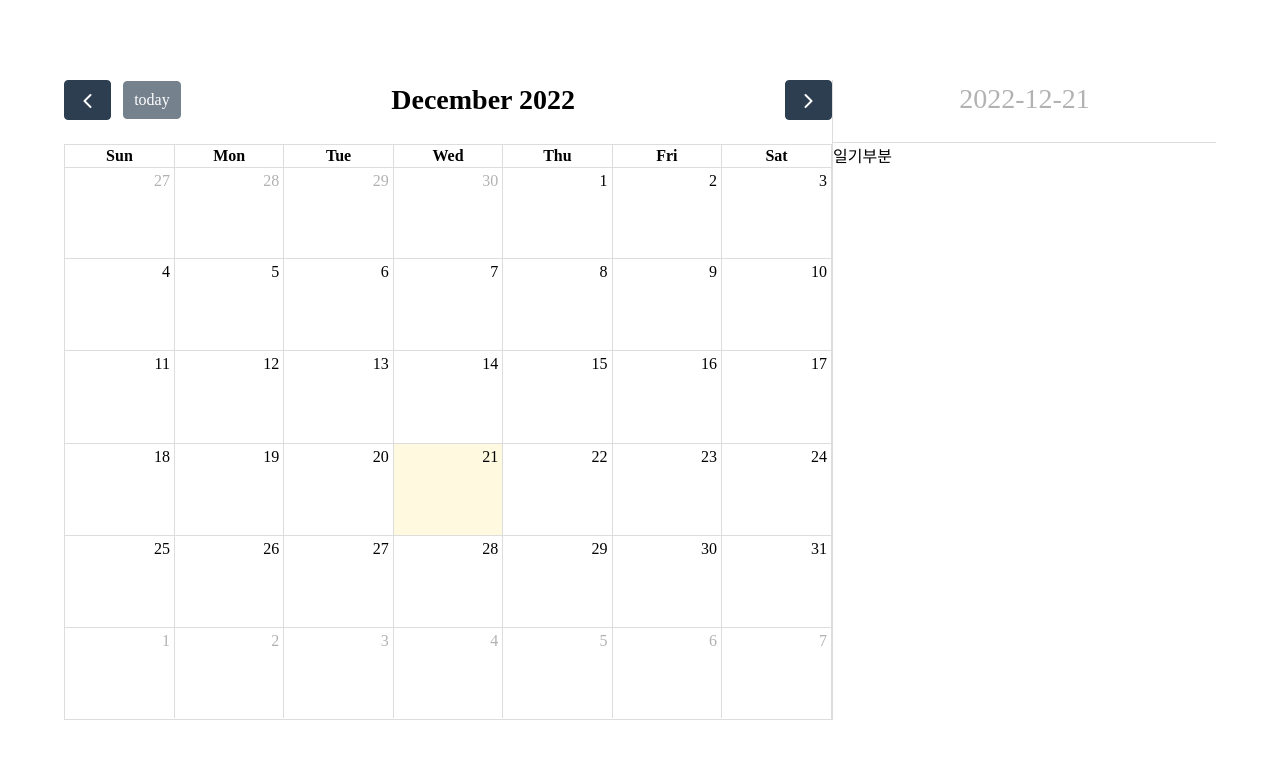
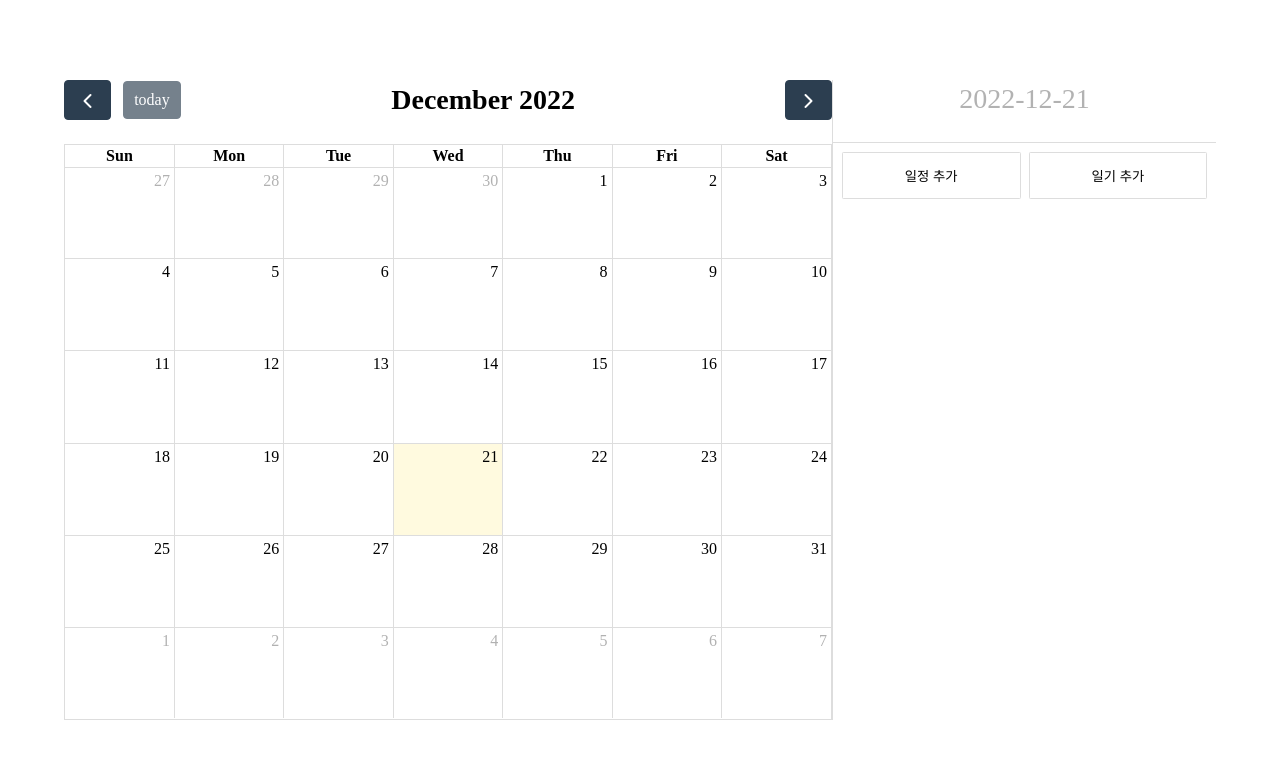
Before and after one commit to limdoohee/web-diary, a React (Create React App) app: page / in a window 1280 px wide. Shown: the top 758 px of the page. Built offline with nearby package versions, Linux system fonts and the light colour scheme; no server answers; the database is empty.

Commit message:
일정 추가 기능

```diff
--- a/src/App.js
+++ b/src/App.js
@@ -2,7 +2,7 @@ import React, { useState, useEffect } from "react";
 import FullCalendar from "@fullcalendar/react"; // must go before plugins
 import dayGridPlugin from "@fullcalendar/daygrid"; // a plugin!
 import interactionPlugin from "@fullcalendar/interaction"; // needed for dayClick
-import Info from "./Info";
+import Detail from "./Detail";
 import { db } from "./Firebase/Firebase";
 import { collection, getDocs } from "firebase/firestore";
 
@@ -18,7 +18,7 @@ function App() {
       const newData = querySnapshot.docs
         .map((doc) => ({
           ...doc.data(),
-          title: doc.id,
+          id: doc.id,
         }))
         .map((arr) => {
           return arr.end
@@ -84,7 +84,7 @@ function App() {
         eventClick={handleEventClick}
         // eventContent={renderEventContent}
       />
-      <Info clickeDate={clickDate} data={filteredData} />
+      <Detail clickeDate={clickDate} data={filteredData} />
     </div>
   );
 }
--- /dev/null
+++ b/src/Detail.js
@@ -0,0 +1,120 @@
+import List from "./List";
+import styled from "styled-components";
+import Diary from "./Diary";
+import { useState } from "react";
+import { db } from "./Firebase/Firebase";
+import { collection, addDoc } from "firebase/firestore";
+
+const Wrapper = styled.div`
+  border-left: 1px solid #ddd;
+  width: 30%;
+  display: flex;
+  flex-direction: column;
+  font-size: 1em;
+  > div {
+    &:nth-child(1) {
+      padding-top: 0.2em;
+      padding-bottom: 1.66em;
+      border-bottom: 1px solid #ddd;
+    }
+  }
+`;
+
+const Date = styled.h1`
+  text-align: center;
+  font-size: 1.75em;
+  color: rgba(0, 0, 0, 0.3);
+  font-weight: 300;
+`;
+
+const BtnWrapper = styled.div`
+  display: flex;
+  justify-content: space-between;
+  padding: 0.3em;
+`;
+
+const Button = styled.button`
+  border: 1px solid #ddd;
+  border-radius: 0.1em;
+  padding: 1em;
+  flex: 1;
+  margin: 0.3em;
+  cursor: pointer;
+`;
+
+const NewList = styled.div``;
+
+const Detail = ({ clickeDate, data }) => {
+  const isDiary = data.filter((e) => e.diary);
+  const [isEditDiary, setIsEditDiary] = useState(false);
+  const [isAddList, setIsAddList] = useState(false);
+
+  const [title, setTitle] = useState("");
+
+  const addList = () => {
+    setIsAddList(!isAddList);
+  };
+
+  const addDiary = () => {
+    setIsEditDiary(!isEditDiary);
+  };
+
+  const changeTitle = (e) => {
+    setTitle(e.target.value);
+  };
+
+  const addHandler = async (e) => {
+    e.preventDefault();
+
+    try {
+      const docRef = await addDoc(collection(db, "date"), {
+        title: title,
+        start: clickeDate,
+      });
+      console.log("Document written with ID: ", docRef, docRef.id);
+    } catch (e) {
+      console.error("Error adding document: ", e);
+    }
+  };
+
+  return (
+    <Wrapper>
+      <div>
+        <Date>{clickeDate}</Date>
+      </div>
+      <div>
+        <List data={data} />
+        {isDiary.length > 0 && (
+          <Diary data={isDiary} isEditDiary={isEditDiary} bgColor="red" />
+        )}
+        {isAddList && (
+          <NewList>
+            <input
+              type="text"
+              value={title}
+              placeholder="일정 입력"
+              required
+              onChange={changeTitle}
+            />
+          </NewList>
+        )}
+      </div>
+      <BtnWrapper>
+        {isAddList ? (
+          <>
+            <Button onClick={addHandler}>저장</Button>
+          </>
+        ) : (
+          <>
+            <Button onClick={addList}>일정 추가</Button>
+            <Button onClick={addDiary}>
+              {isDiary.length > 0 ? "일기 수정" : "일기 추가"}
+            </Button>
+          </>
+        )}
+      </BtnWrapper>
+    </Wrapper>
+  );
+};
+
+export default Detail;
--- /dev/null
+++ b/src/Diary.js
@@ -0,0 +1,29 @@
+import styled from "styled-components";
+
+const Title = styled.h1`
+  font-size: 1.75em;
+  color: rgba(0, 0, 0, 0.3);
+  font-weight: 300;
+`;
+
+const Editor = styled.textarea`
+  border:  ${({ isEditDiary }) => (isEditDiary ? "1px solid #ddd" : "none")}};
+  resize: none;
+`;
+
+const Diary = ({ data, isEditDiary }) => {
+  return (
+    <>
+      {data.map((e) => {
+        return (
+          <div key={e.id}>
+            <Title>Diary</Title>
+            <Editor value={e.diary} readOnly isEditDiary={isEditDiary} />
+          </div>
+        );
+      })}
+    </>
+  );
+};
+
+export default Diary;
--- a/src/Info.js
+++ /dev/null
@@ -1,40 +0,0 @@
-import List from "./List";
-import styled from "styled-components";
-
-const Wrapper = styled.div`
-  border-left: 1px solid #ddd;
-  width: 30%;
-  display: flex;
-  flex-direction: column;
-  font-size: 1em;
-  > div {
-    &:nth-child(1) {
-      padding-top: 0.2em;
-      padding-bottom: 1.66em;
-      border-bottom: 1px solid #ddd;
-    }
-  }
-`;
-
-const Date = styled.h1`
-  text-align: center;
-  font-size: 1.75em;
-  color: rgba(0, 0, 0, 0.3);
-  font-weight: 300;
-`;
-
-const Info = ({ clickeDate, data }) => {
-  return (
-    <Wrapper>
-      <div>
-        <Date>{clickeDate}</Date>
-      </div>
-      <div>
-        <List data={data} />
-        <div>일기부분</div>
-      </div>
-    </Wrapper>
-  );
-};
-
-export default Info;
--- a/src/list.js
+++ b/src/list.js
@@ -6,9 +6,11 @@ const UL = styled.ul`
 `;
 
 const Title = styled.li`
-  font-size: 1.1em;
-  color: rgba(0, 0, 0, 0.8);
   margin-bottom: 0.3em;
+  input {
+    font-size: 1.1em;
+    color: rgba(0, 0, 0, 0.8);
+  }
 `;
 
 const Time = styled.li`
@@ -19,11 +21,20 @@ const Time = styled.li`
 const List = ({ data }) => {
   return (
     <>
-      {data.map((e) => {
+      {data.map((e, i) => {
         return (
-          <UL>
-            <Title key={e.title}>{e.title}</Title>
-            <Time>{e.start}</Time>
+          <UL key={i}>
+            <Title key={e.title}>
+              <input type="text" value={e.title} />
+            </Title>
+            {e.start.split("T")[1] && (
+              <Time>
+                {e.start.split("T")[1].substring(0, 5)}
+                {e.end &&
+                  e.end.split("T")[1] &&
+                  " - " + e.end.split("T")[1].substring(0, 5)}
+              </Time>
+            )}
           </UL>
         );
       })}
--- a/src/style/global.js
+++ b/src/style/global.js
@@ -6,6 +6,8 @@ const GlobalStyle = createGlobalStyle`
         padding:0;
         box-sizing:border-box;
         list-style:none;
+        border: none;
+        background: none;
     }
 `;
 
```
